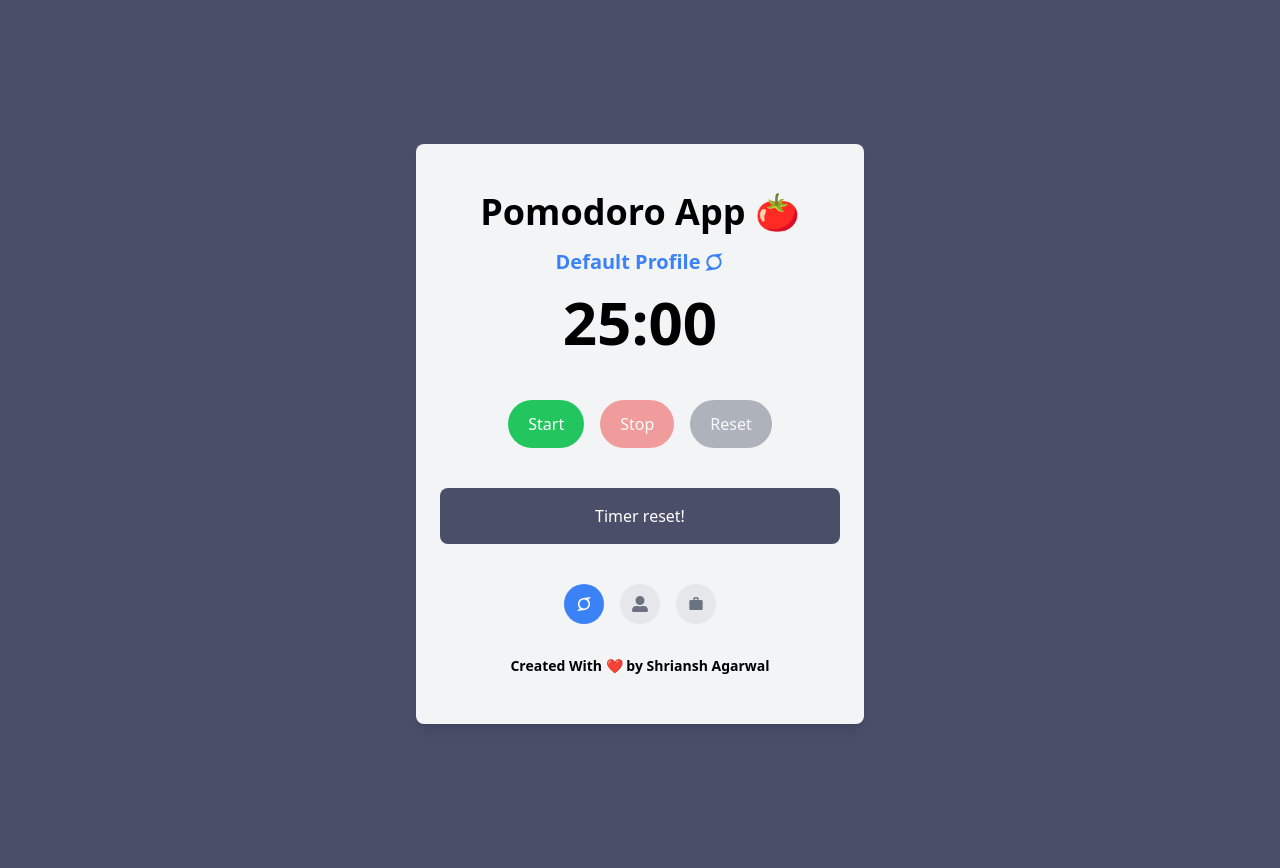
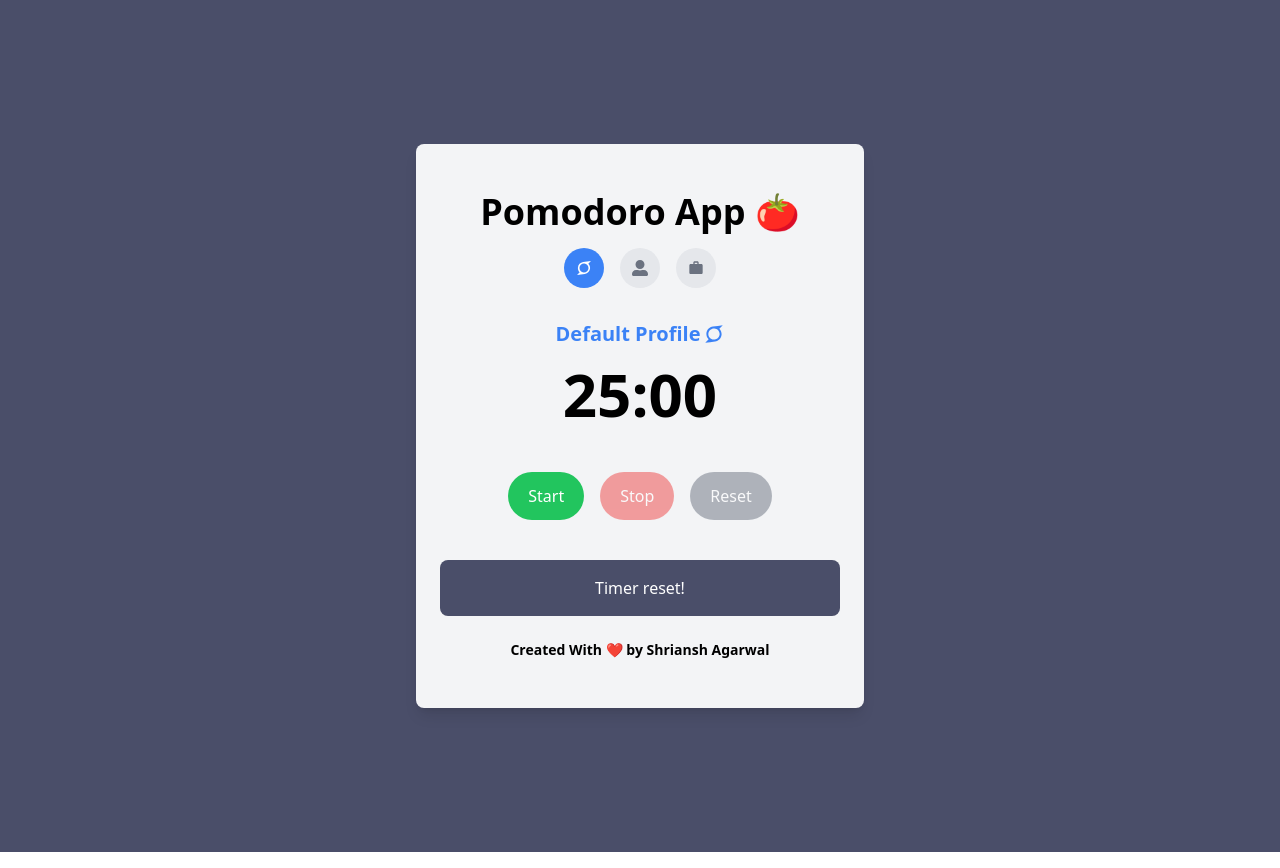
Before and after one commit to Shriansh2002/Pomodoro, a Next.js app: page / in a window 1280 px wide. Built offline with nearby package versions, Linux system fonts and the light colour scheme.

Commit message:
Custom Hook for profiles

```diff
--- a/src/components/Pomodoro.jsx
+++ b/src/components/Pomodoro.jsx
@@ -3,24 +3,25 @@ import { useBackground } from '@/context/BackgroundContext';
 
 // Hooks
 import useTimer from '@/hooks/useTimer';
-import { useEffect, useState } from 'react';
+import useProfiles from '@/hooks/useProfiles';
+import { useEffect } from 'react';
 
 // icons
 import { FaUserAlt, FaSuperpowers } from 'react-icons/fa';
 import { MdOutlineWork } from 'react-icons/md';
-import ButtonsComponent from './ButtonsComponent';
 
 // Components
 import ProfilesComponent from './ProfilesComponent';
 import TimerStateComponent from './TimerStateComponent';
+import ButtonsComponent from './ButtonsComponent';
 
 function Pomodoro() {
-	const profiles = [
-		{ name: 'Default', icon: <FaSuperpowers />, duration: 25 },
-		{ name: 'Personal', icon: <FaUserAlt />, duration: 10 },
-		{ name: 'Work', icon: <MdOutlineWork />, duration: 45 },
-	];
-	const [currentProfile, setCurrentProfile] = useState(profiles[0]);
+	const { profiles, currentProfile, handleAddProfile, handleProfileChange } =
+		useProfiles([
+			{ name: 'Default', icon: <FaSuperpowers />, duration: 25 },
+			{ name: 'Personal', icon: <FaUserAlt />, duration: 10 },
+			{ name: 'Work', icon: <MdOutlineWork />, duration: 45 },
+		]);
 
 	const {
 		minutes,
@@ -32,9 +33,6 @@ function Pomodoro() {
 		resetTimer,
 	} = useTimer(currentProfile.duration * 60);
 
-	function handleProfileChange(profile) {
-		setCurrentProfile(profile);
-	}
 	const { backgroundColor } = useBackground();
 
 	useEffect(() => {
@@ -44,14 +42,20 @@ function Pomodoro() {
 	return (
 		<div
 			style={{ backgroundColor: backgroundColor }}
-			className="min-h-screen py-36 items-center justify-center"
+			className="min-h-screen py-36"
 		>
 			<div className="max-w-md mx-auto px-6 py-12 bg-gray-100 rounded-lg shadow-lg">
 				<h1 className="text-4xl font-bold text-center">
 					Pomodoro App 🍅
 				</h1>
 
-				<div className="flex items-center justify-center text-xl font-bold my-4 text-blue-500 gap-1">
+				<ProfilesComponent
+					profiles={profiles}
+					currentProfile={currentProfile}
+					handleProfileChange={handleProfileChange}
+					handleAddProfile={handleAddProfile}
+				/>
+				<div className="flex items-center justify-center text-xl font-bold mb-4 text-blue-500 gap-1">
 					<p>{currentProfile.name} Profile</p>
 					{currentProfile.icon}
 				</div>
@@ -71,11 +75,6 @@ function Pomodoro() {
 
 				<TimerStateComponent isRunning={isRunning} isReset={isReset} />
 
-				<ProfilesComponent
-					profiles={profiles}
-					currentProfile={currentProfile}
-					handleProfileChange={handleProfileChange}
-				/>
 				<footer className="text-center text-black text-sm font-semibold mt-4">
 					Created With ❤️ by{' '}
 					<a href="shrianshagarwal.in">Shriansh Agarwal</a>
--- /dev/null
+++ b/src/hooks/useProfiles.js
@@ -0,0 +1,26 @@
+import { useState } from 'react';
+
+function useProfiles(defaultProfiles) {
+    const [profiles, setProfiles] = useState(defaultProfiles);
+    const [currentProfile, setCurrentProfile] = useState(defaultProfiles[0]);
+
+    function handleAddProfile(name, icon, duration) {
+        if (profiles.length >= 5) return;
+
+        if (name && icon && duration)
+            setProfiles((prevProfiles) => [...prevProfiles, { name, icon, duration },]);
+    }
+
+    function handleProfileChange(profile) {
+        setCurrentProfile(profile);
+    }
+
+    return {
+        profiles,
+        currentProfile,
+        handleAddProfile,
+        handleProfileChange,
+    };
+}
+
+export default useProfiles;
```
Also changed, not shown: src/components/ProfilesComponent.jsx (+7 -0 lines).
